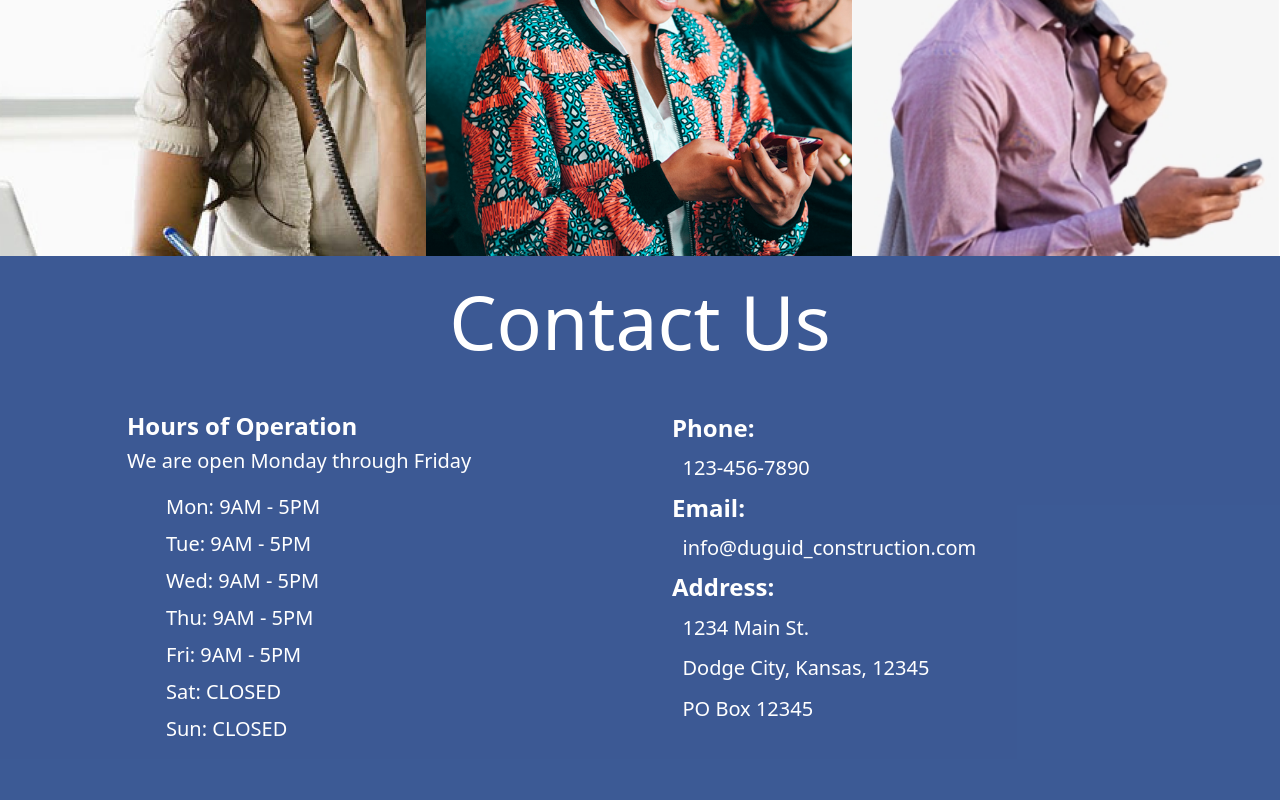
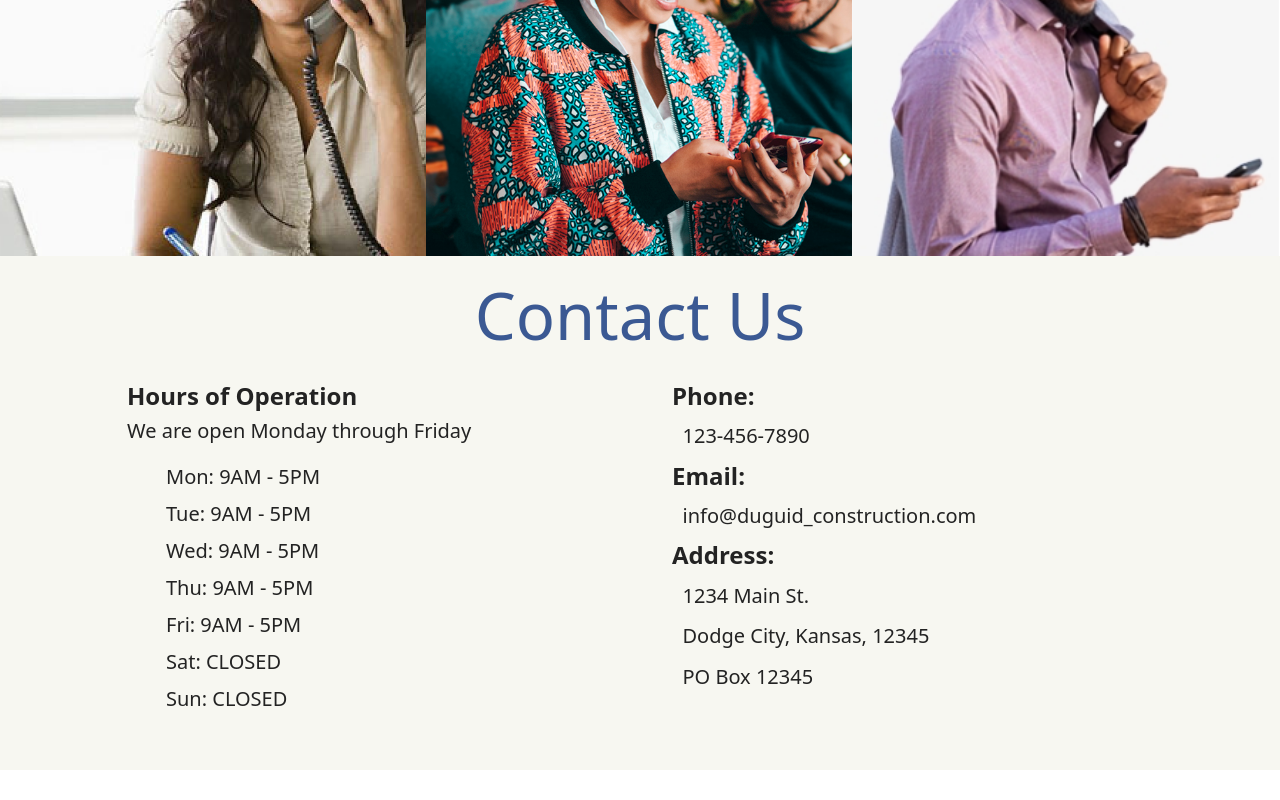
Before and after one commit to RFC2207-Khazad-Dum/DuguidConstruction, a Next.js app: page /contact in a window 1280 px wide. Shown: the part 258-1058 px from the top of the page. After the commit the page ends 1028 px from the top, so only its background shows below. Built offline with nearby package versions, Linux system fonts and the light colour scheme; no server answers.

Commit message:
minor styling changes complete

```diff
--- a/styles/Contact.module.css
+++ b/styles/Contact.module.css
@@ -1,8 +1,8 @@
 #mainContact {
   height: 55%;
   padding: 20px;
-  background-color: rgb(21, 56, 127, 0.831);
-  color: white;
+  background-color: rgb(247, 247, 241);
+  color: rgb(21, 56, 127, 0.831);
 }
 
 #image {
@@ -22,6 +22,7 @@
   flex-direction: row;
   align-items: center;
   height: 50%;
+  color: rgb(35, 35, 35);
 }
 
 #contactTitle {
@@ -31,10 +32,11 @@
 }
 
 #contactTitle h1 {
-  font-size: 75px;
+  font-size: 65px;
 }
 
 #contactBasic {
+  align-self: flex-start;
   display: inline-block;
   width: 50%;
 }
@@ -53,7 +55,6 @@
   display: inline-block;
   width: 50%;
   padding-left: 2rem;
-  padding-top: 18px;
 }
 
 #opHours h3 {
--- a/styles/ContactUs.module.css
+++ b/styles/ContactUs.module.css
@@ -8,7 +8,7 @@
   display: flex;
   flex-direction: column;
   align-items: center;
-  background-color: rgb(222, 205, 179);
+  background-color: rgb(247, 247, 241)!important;
   font-size: xx-large;
   font-weight: bold;
   padding: 40px;
--- a/styles/Jobs.module.css
+++ b/styles/Jobs.module.css
@@ -5,7 +5,7 @@
   justify-content: center;
   align-items: center;
   padding: 10%;
-  background-color: rgba(247, 245, 241, 0.385);
+  background-color: rgb(247, 247, 241);
 }
 .username {
   color: rgba(43, 60, 34, 0.634) !important;}
@@ -30,7 +30,7 @@
   margin-top: 3%;
   font-weight: 600;
   color: rgb(242, 242, 242) !important;
-  box-shadow: 0px 5px 5px rgba(44, 44, 44, 0.45);  background-color: rgba(32, 95, 18, 0.753);
+  box-shadow: 0px 5px 5px rgba(44, 44, 44, 0.45);  background-color: rgba(61, 86, 48, 0.634);
   border: 0;
   border-radius: 5px;
   width: 120px;
@@ -137,7 +137,7 @@
   margin-top: 5%;
 }
 .loginSpan {
-  color: rgba(43, 60, 34, 0.634);
+  color: rgba(61, 86, 48, 0.634);
   border-bottom: 2px solid rgba(43, 60, 34, 0.634);
 }
 
--- a/styles/Reviews.module.css
+++ b/styles/Reviews.module.css
@@ -2,7 +2,7 @@
   display: flex;
   flex-direction: column;
   width: 100%;
-  background-color: rgb(124, 131, 116);
+  background-color: rgba(61, 86, 48, 0.634);
 }
 
 .topButtons {
@@ -26,9 +26,9 @@
 }
 
 .review {
-  border: 2px solid rgba(224, 204, 176);
+  border: 2px solid transparent;
   border-radius: 15px;
-  background-color: rgba(224, 204, 176);
+  background-color: rgb(247, 247, 241)!important;
   padding: 40px;
   margin-bottom: 20px;
   width: 50%;
--- a/styles/Testimonial.module.css
+++ b/styles/Testimonial.module.css
@@ -2,7 +2,7 @@
   display: flex;
   flex-direction: column;
   align-items: center;
-  background-color: rgba(43, 60, 34, 0.634);
+  background-color: rgba(61, 86, 48, 0.634);
   color: white;
 }
 
@@ -24,7 +24,7 @@
   flex-direction: column;
   align-items: center;
   border: 2px solid white;
-  background-color: rgb(247, 245, 241);
+  background-color: rgb(247, 247, 241);
   color: black;
   border-radius: 5px;
   width: 28%;
```
